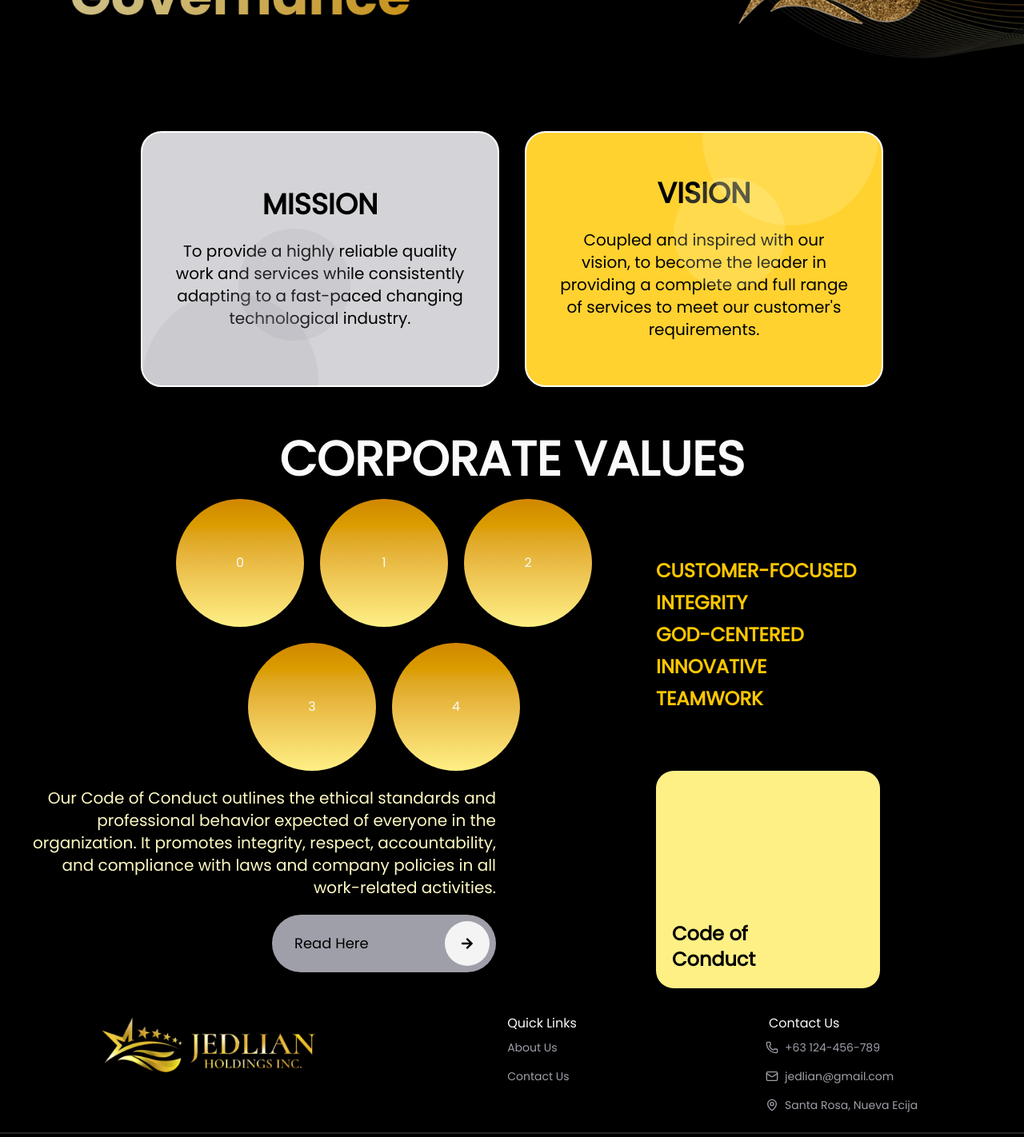
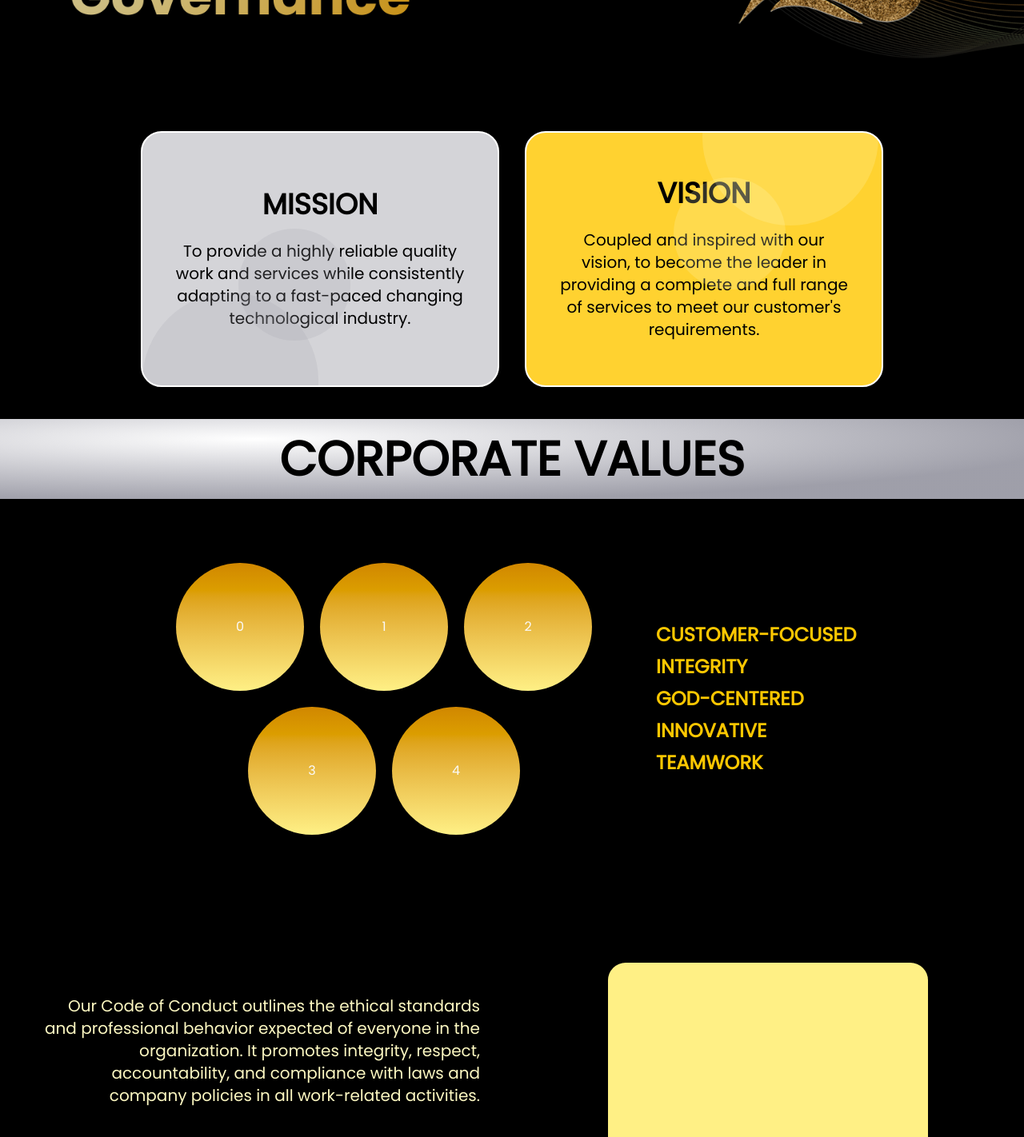
Before and after one commit to M1chael30/jedlian, a Next.js app: page /corporate-governance in a window 1280 px wide. Shown: the part 260-1682 px from the top of the page at 80% size. Built offline with nearby package versions, Linux system fonts and the light colour scheme.

Commit message:
adjusted code of conduct section

```diff
--- a/app/corporate-governance/page.js
+++ b/app/corporate-governance/page.js
@@ -15,6 +15,11 @@ export default function CorporateGovernance() {
          className="w-full h-auto max-w-full object-contain"
         />
    <MissionVision />
+         <div className="flex items-center py-5 md:justify-center bg-white w-full text-black bg-radial-[at_25%_25%] from-white to-zinc-400 to-75%">
+        <h1 className="text-xl md:text-4xl lg:text-6xl font-extrabold ">
+          CORPORATE VALUES
+        </h1>
+      </div>
    <CorporateValues />
    <CodeOfConduct />
   </div>
--- a/components/components-code-of-conduct/code-of-conduct-desc.jsx
+++ b/components/components-code-of-conduct/code-of-conduct-desc.jsx
@@ -4,7 +4,7 @@ import COCReadHere from './code-of-conduct-read-here'
 export default function CodeOfConductDesc() {
     return (
         <div className="md:flex flex-col items-end justify-end p-5 gap-5">
-            <p className='md:text-right text-sm text-yellow-100 text-center md:text-xl'>
+            <p className='md:text-right text-sm text-yellow-100 text-center md:text-xl p-5'>
             Our Code of Conduct outlines the ethical standards and professional behavior
              expected of everyone in the organization. It promotes integrity, respect, accountability, and compliance
               with laws and company  policies in all work-related activities.
--- a/components/components-code-of-conduct/code-of-conduct-square.jsx
+++ b/components/components-code-of-conduct/code-of-conduct-square.jsx
@@ -2,7 +2,7 @@ import React from 'react'
 
 export default function CodeOfConductSquare() {
     return (
-        <div className='bg-yellow-200 w-70 rounded-3xl justify-self-center
+        <div className='bg-yellow-200 w-100 rounded-3xl justify-self-center
         flex items-end p-5 invisible md:visible'>
             <h1 className='text-black text-2xl font-extrabold w-40'>
                 Code of Conduct
--- a/components/components-code-of-conduct/code-of-conduct.jsx
+++ b/components/components-code-of-conduct/code-of-conduct.jsx
@@ -3,12 +3,10 @@ import CodeOfConductSquare from "./code-of-conduct-square";
 
 export default function CodeOfConduct() {
   return (
-    <section className="flex flex-col">
+    <section className="flex flex-col py-20">
       <div className="grid grid-cols-1 md:grid-cols-2">
         <CodeOfConductDesc />
-        {/* <div className="flex items-center justify-center h-full "> */}
           <CodeOfConductSquare />
-        {/* </div> */}
       </div>
     </section>
   );
--- a/components/components-corporate-values-section/corporate-values.jsx
+++ b/components/components-corporate-values-section/corporate-values.jsx
@@ -24,12 +24,12 @@ export default function CorporateValues() {
   }, []);
 
   return (
-    <section className="flex flex-col">
-      <div className="flex items-center py-5 md:justify-center ">
+    <section className="flex flex-col py-20">
+      {/* <div className="flex items-center py-5 md:justify-center ">
         <h1 className="text-xl md:text-4xl lg:text-6xl font-extrabold">
           CORPORATE VALUES
         </h1>
-      </div>
+      </div> */}
 
       <div
         ref={containerRef}
--- a/components/components-mission-vision-section/mission-vision.jsx
+++ b/components/components-mission-vision-section/mission-vision.jsx
@@ -7,7 +7,7 @@ export default function MissionVision() {
     <section
       className="
         grid grid-cols-1 md:grid-cols-2
-       gap-8 p-10"
+       gap-8 py-10"
     >
       <MissionVisionWidget
         title={missionVisionData[0].title}
```
